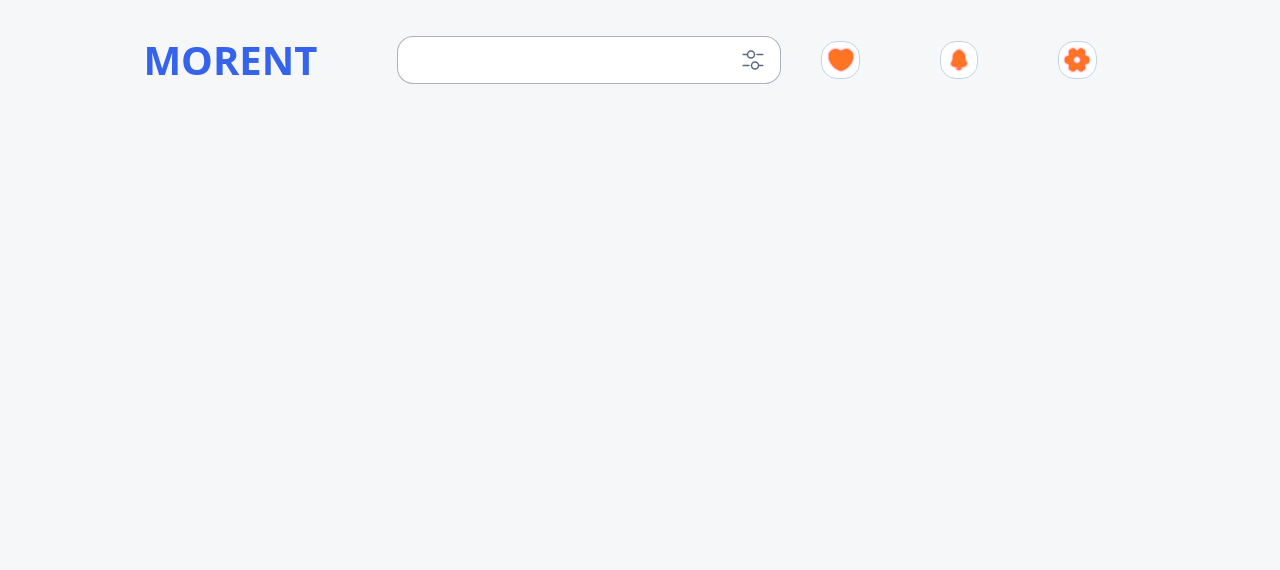
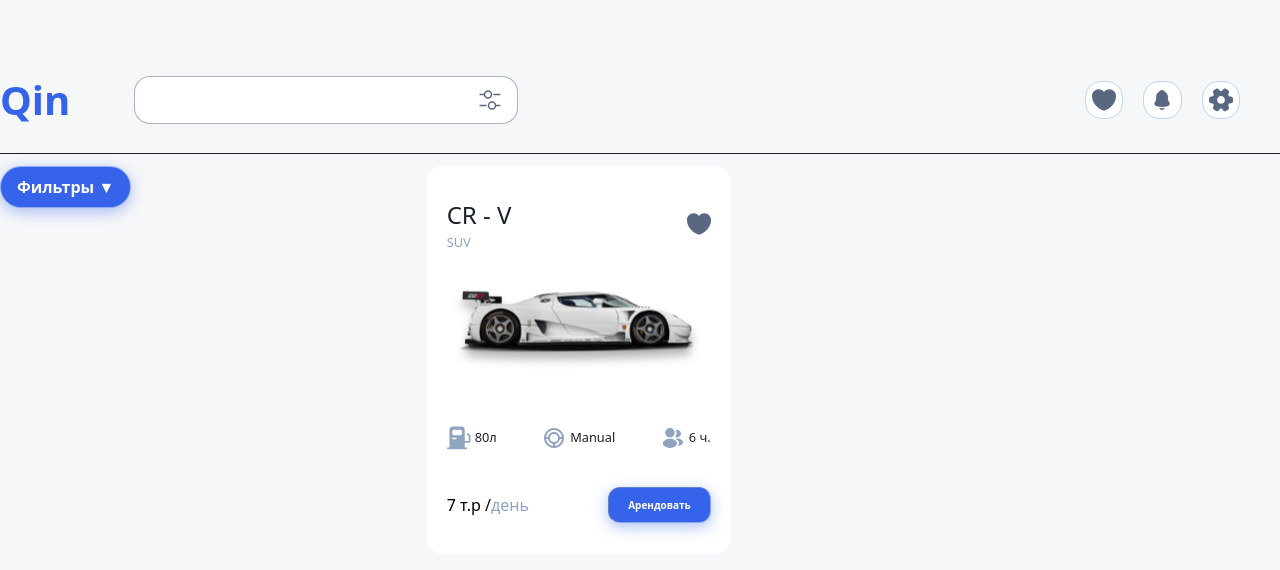
Before and after one commit to fluxy06/cars-project, a React (Vite) app in the folder template/: page / in a window 1280 px wide. Shown: the top 570 px of the page. Built offline with nearby package versions, Linux system fonts and the light colour scheme.

Commit message:
start/build-project

```diff
--- a/template/src/app/App.css
+++ b/template/src/app/App.css
@@ -1,5 +1,4 @@
 #root {
-    max-width: 1280px;
+    max-width: 1440px;
     margin: 0 auto;
-    text-align: center;
 }
--- a/template/src/app/App.tsx
+++ b/template/src/app/App.tsx
@@ -1,11 +1,29 @@
 import '@app/App.css'
 import Header from 'layots/Header/Header';
+import Filters from '@features/Filters/Filters';
+import CardCar from '@features/CardCar/CardCar';
+import Lambo from "@assets/car/cars/cr1.svg?url"
 
 function App() {
 
   return (
-    <div className=''>
-          <Header logo="MORENT"/>
+    <div className='grid grid-cols-3'>
+      <div className='grid col-span-3 mb-3'>
+            <Header logo="Qin"/>
+      </div>
+      <div className='grid col-start-1 col-end-1 '>
+            <Filters isMobile={true}/>
+      </div>
+      <div className='grid col-start-2 col-end-3'>
+        <div>
+                <CardCar
+                    path={Lambo}
+                    width={{min: "200px", preferred: "23.75vw", max: "304px"}}
+                    height={{min: "260px", preferred: "30.3vw", max: "388px"}}
+                />
+        </div>
+
+      </div>
      </div>
   )
 }
--- a/template/src/app/index.css
+++ b/template/src/app/index.css
@@ -19,7 +19,6 @@ a {
 body {
     padding-top: 30px;
     margin: 0;
-    display: flex;
     min-width: 320px;
     min-height: 100vh;
 }
--- a/template/src/features/Filters/Filters.tsx
+++ b/template/src/features/Filters/Filters.tsx
@@ -88,7 +88,7 @@ const Filters: React.FC<FilterProps> = ({ onclick, isMobile = false }) => {
                         </div>
                     </div>
 
-                    <div className="flex flex-col items-center gap-1">
+                    <div className="flex flex-col items-left gap-1">
                         <input type="range" className="w-[clamp(130px,50vw,250px)] h-3"/>
                         <span className="text-[clamp(10px,4vw,20px)] text-left">Максимальная стоимость</span>
                     </div>
--- a/template/src/layots/Header/Header.tsx
+++ b/template/src/layots/Header/Header.tsx
@@ -13,17 +13,17 @@ type HeaderProps = {
 
 const Header: React.FC<HeaderProps> = ({logo, onClick}) => {
         return(
-            <header className="w-full h-[clamp(100px,50vw,124px)]">
-                <div className="flex w-full justify-between">
-                    <section className="flex justify-between items-center gap-20">
-                            <h1 className="text-[clamp(14px,10vw,40px)] font-semibold text-[#3563E9]">{logo}</h1>
+            <header className="inline  w-full h-[clamp(100px,50vw,124px)] items-center pt-10 border-b-[0.3px]">
+                <div className="flex w-full justify-between gap-">
+                    <section className="flex justify-between items-center gap-16">
+                            <h1 className="text-[clamp(14px,10vw,40px)] font-bold text-[#3563E9]">{logo}</h1>
                             <SearchBar onclick={onClick}/>
                     </section>
-                        <section className="flex px-10 gap-20 justify-end items-center">
+                        <section className="flex px-10 gap-5 justify-end items-center">
                             <div className="grid justify-center items-center rounded-2xl bg-white border-[#C3D4E9] border-[0.3px] inset w-[clamp(30px,3vw,40px)] h-[clamp(30px,3vw,40px)]">
                                     <Icon
                                     path={HeartIcon}
-                                    isUse={true}
+                                    isUse={false}
                                     flagAnimation={true}
                                     width={{min: "16px", preferred: "2vw", max: "24px"}}
                                     height={{min: "16px", preferred: "2vw", max: "24px"}}
@@ -32,7 +32,7 @@ const Header: React.FC<HeaderProps> = ({logo, onClick}) => {
                             <div className="grid justify-center items-center rounded-2xl bg-white border-[#C3D4E9] border-[0.3px] inset w-[clamp(30px,3vw,40px)] h-[clamp(30px,3vw,40px)]">
                                 <Icon
                                 path={NotificationIcon}
-                                 isUse={true}
+                                 isUse={false}
                                 flagAnimation={true}
                                  width={{min: "16px", preferred: "2vw", max: "24px"}}
                                 height={{min: "16px", preferred: "2vw", max: "24px"}}
@@ -41,7 +41,7 @@ const Header: React.FC<HeaderProps> = ({logo, onClick}) => {
                             <div className="grid justify-center items-center rounded-2xl bg-white border-[#C3D4E9] border-[0.3px] inset w-[clamp(30px,3vw,40px)] h-[clamp(30px,3vw,40px)]">
                                 <Icon
                                 path={SettingIcon}
-                                isUse={true}
+                                isUse={false}
                                 flagAnimation={true}
                                  width={{min: "16px", preferred: "2vw", max: "24px"}}
                                 height={{min: "16px", preferred: "2vw", max: "24px"}}
```
